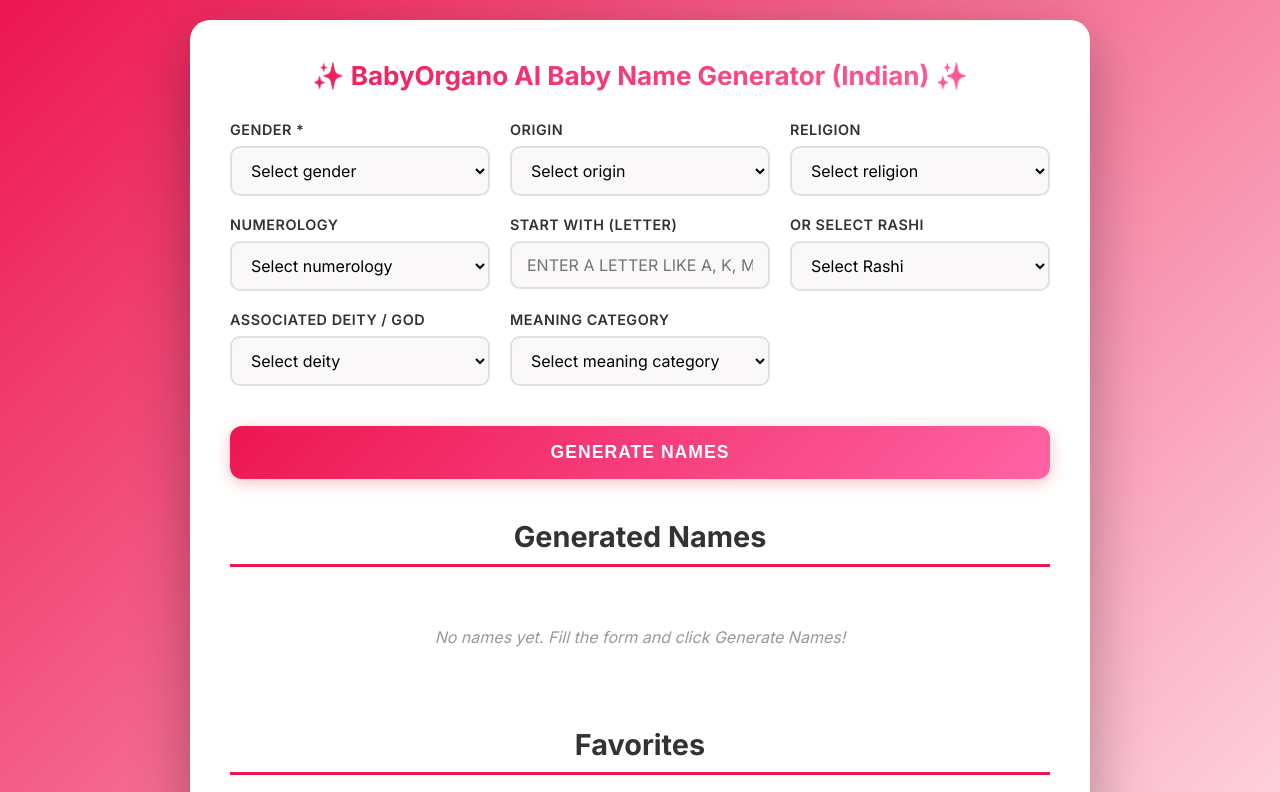
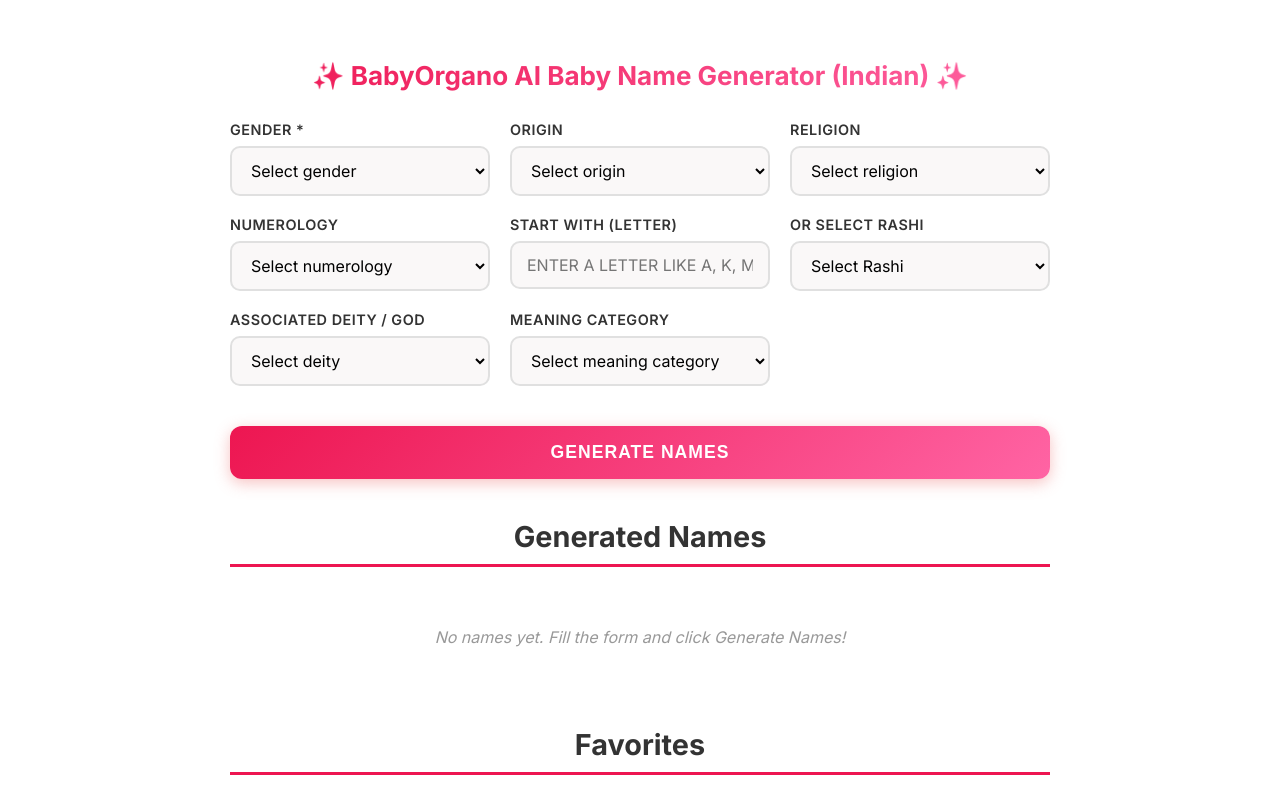
Before and after one commit to vvk-babyorgano/baby-name-generator, a website: page public/index.html in a window 1280 px wide. Shown: the top 792 px of the page. Drawn offline with nearby package versions, Linux system fonts and the light colour scheme; a script that the page names is missing.

Commit message:
Background Changed

```diff
--- a/public/style.css
+++ b/public/style.css
@@ -6,7 +6,7 @@
 
 body {
   font-family: "Inter", sans-serif;
-  background: linear-gradient(135deg, #ed1651 0%, #ffdee8 100%);
+  background: transparent;
   min-height: 100vh;
   padding: 20px;
 }
@@ -17,7 +17,6 @@
   background: #fff;
   padding: 40px;
   border-radius: 20px;
-  box-shadow: 0 20px 60px rgba(0, 0, 0, 0.3);
   animation: fadeIn 0.6s ease;
 }
 
```
